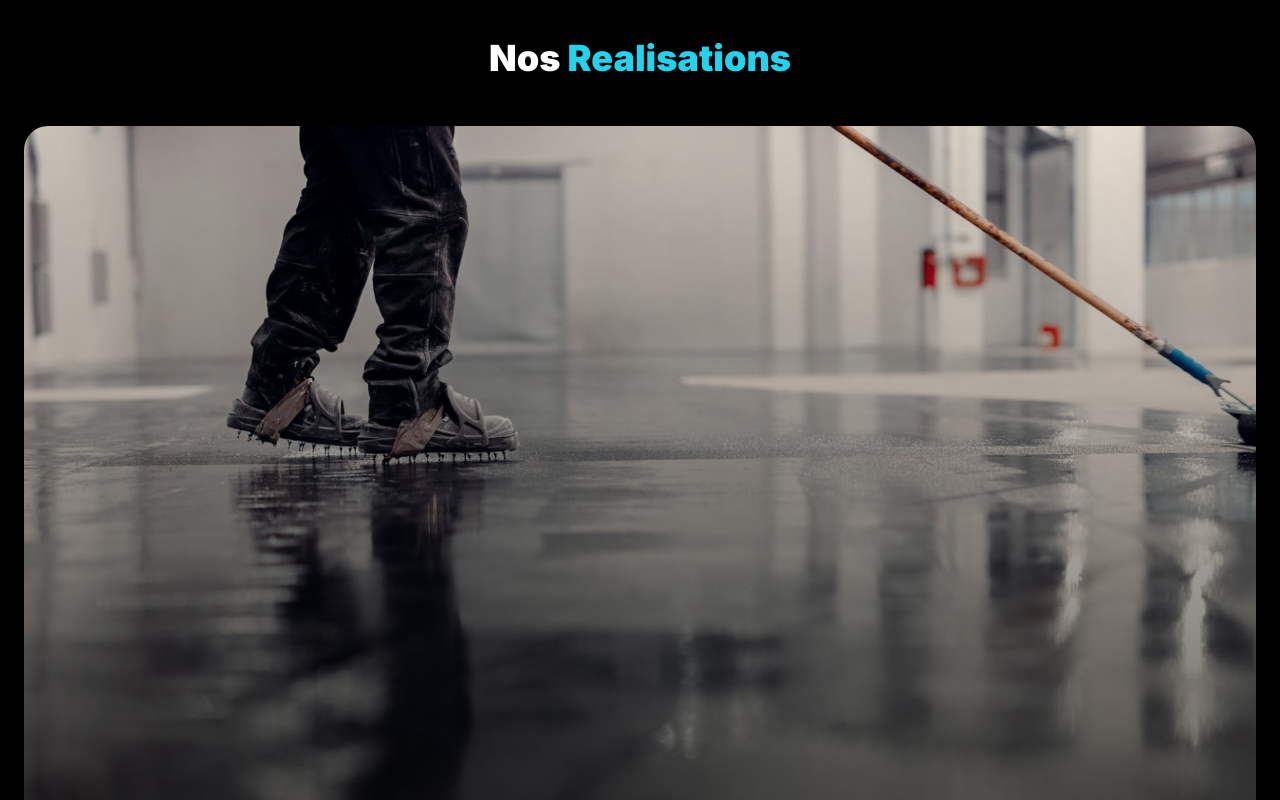
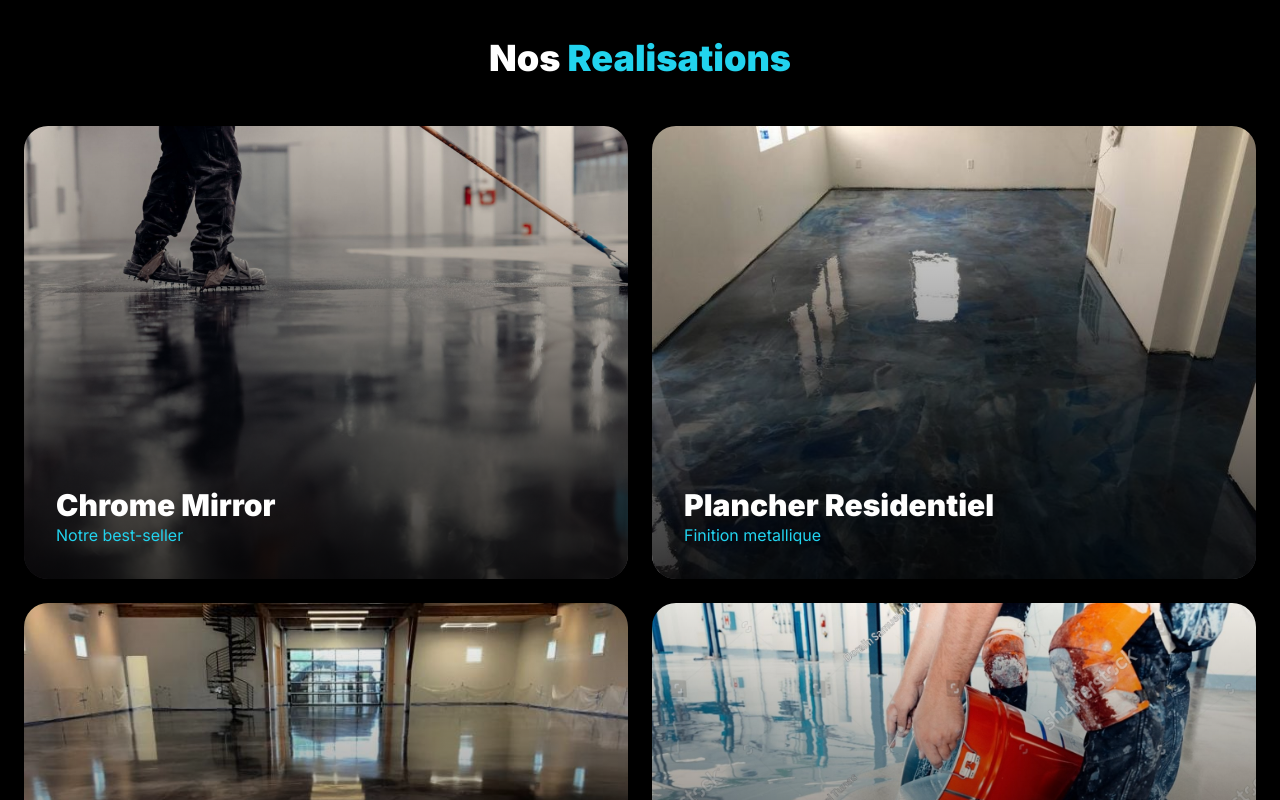
Before and after one commit to Alexandre08626/zenicorp-epoxy, a Next.js app: page / in a window 1280 px wide. Shown: the part 3120-3920 px from the top of the page. Built offline with nearby package versions, Linux system fonts and the light colour scheme.

Commit message:
Realisations: toutes les photos meme taille

```diff
--- a/src/app/page.tsx
+++ b/src/app/page.tsx
@@ -347,8 +347,8 @@ export default function EpoxyBigHero() {
           <h2 className="text-4xl font-black text-center mb-12">Nos <span className="text-cyan-400">Realisations</span></h2>
 
           <div className="grid grid-cols-1 sm:grid-cols-2 gap-4 sm:gap-6">
-            {/* Photo 1 - Grande */}
-            <div className="relative aspect-[4/3] rounded-3xl overflow-hidden group sm:col-span-2">
+            {/* Photo 1 */}
+            <div className="relative aspect-[4/3] rounded-3xl overflow-hidden group">
               <img
                 src="/images/epoxy-metallic-grey.jpg"
                 alt="Chrome Mirror"
@@ -356,8 +356,8 @@ export default function EpoxyBigHero() {
               />
               <div className="absolute inset-0 bg-gradient-to-t from-black/80 to-transparent" />
               <div className="absolute bottom-6 sm:bottom-8 left-6 sm:left-8">
-                <p className="text-3xl sm:text-4xl font-black text-white">Chrome Mirror</p>
-                <p className="text-cyan-400 text-lg sm:text-xl">Notre best-seller</p>
+                <p className="text-2xl sm:text-3xl font-black text-white">Chrome Mirror</p>
+                <p className="text-cyan-400">Notre best-seller</p>
               </div>
             </div>
 
```
